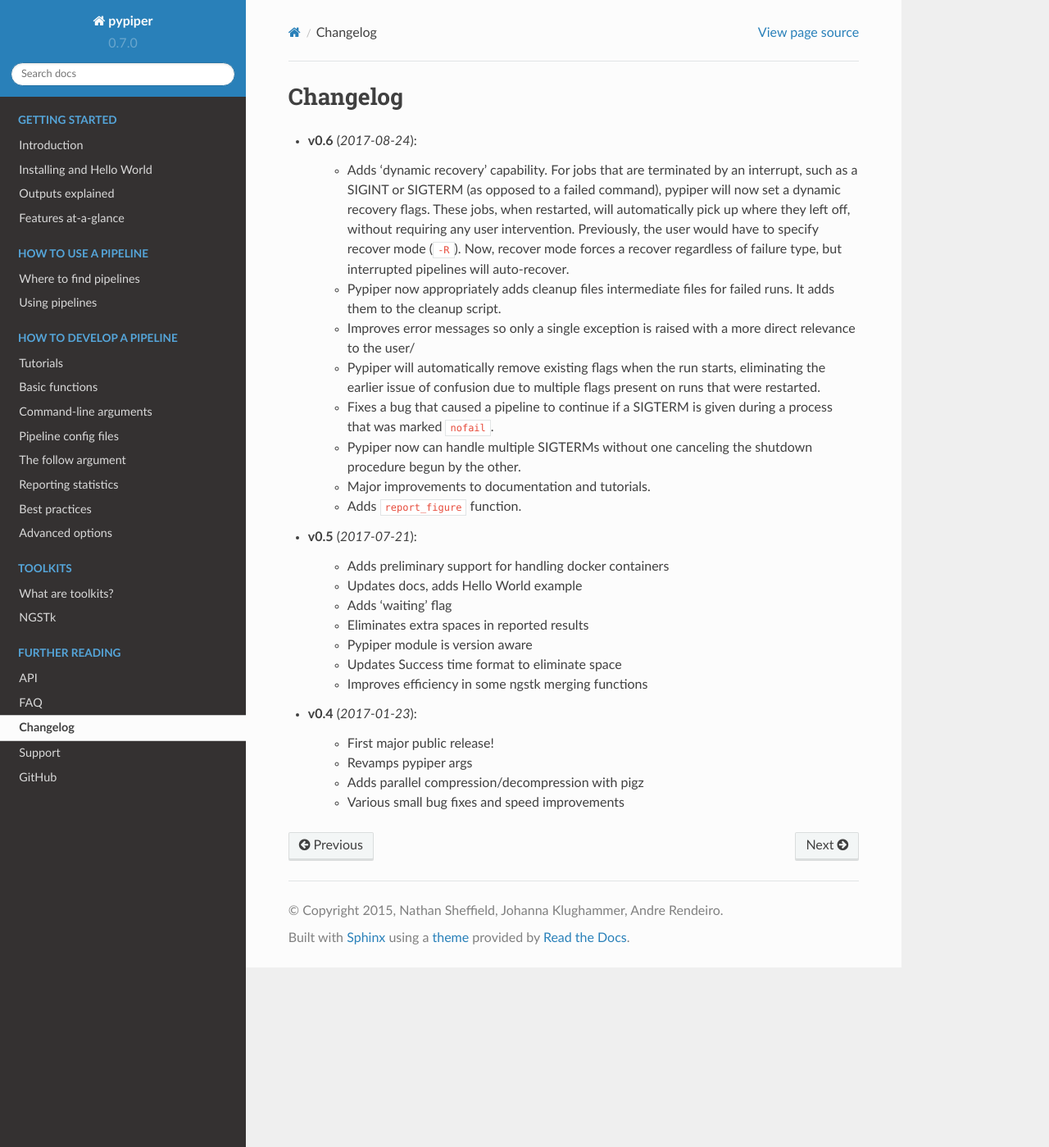
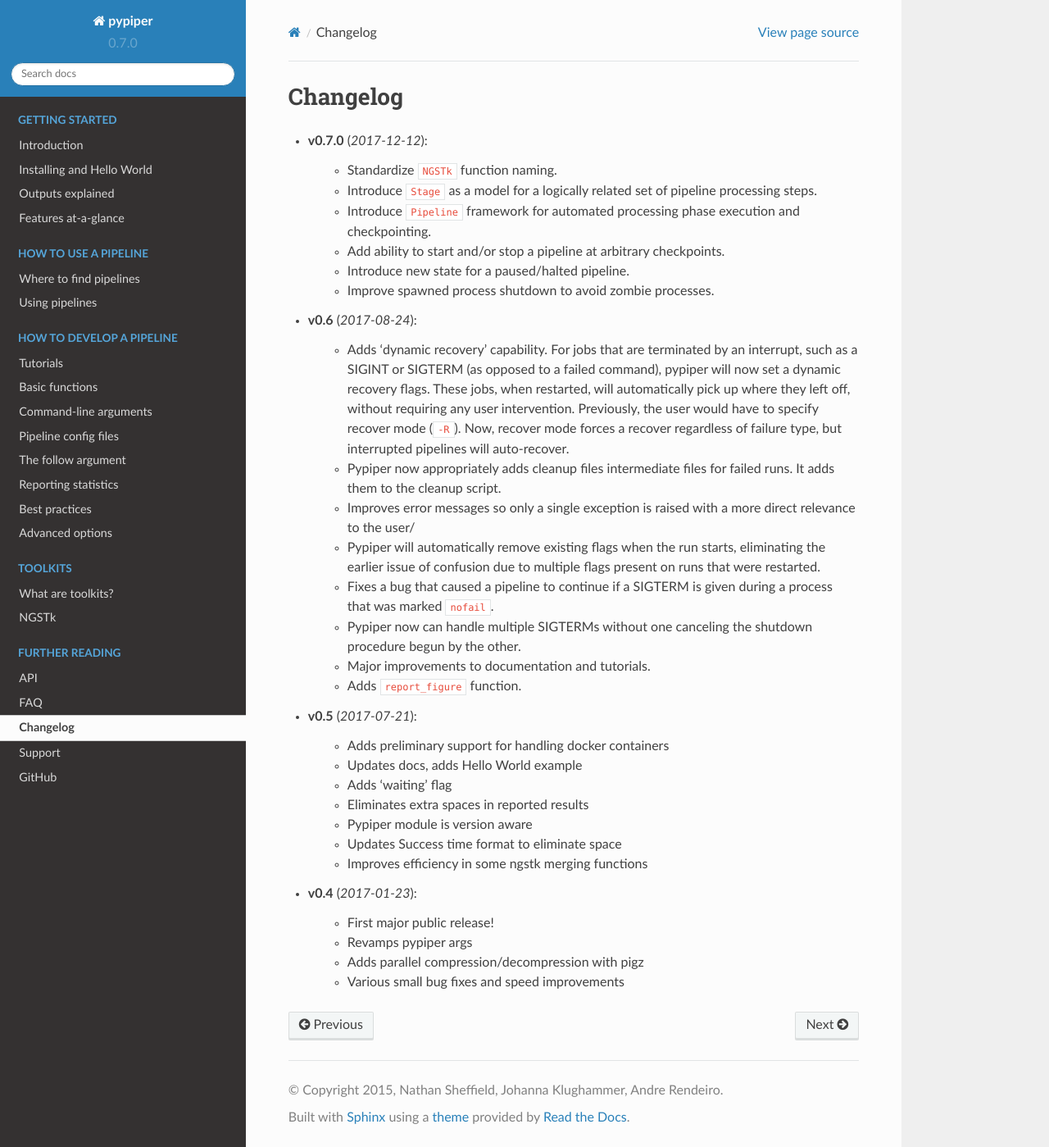
Before and after one commit to databio/pypiper, a Sphinx documentation site: the page built from doc/source/changelog.rst, in a window 1280 px wide and 1399 px high. Shown: the whole window at 82% size. Built offline with Sphinx 7.4.7 and the Read the Docs theme 2.0.0, drawn with Linux system fonts in a browser that asks for light colours.

Commit message:
udpate changelog for new version

```diff
--- a/doc/source/changelog.rst
+++ b/doc/source/changelog.rst
@@ -1,5 +1,19 @@
 Changelog
 ******************************
+
+- **v0.7.0** (*2017-12-12*):
+
+    - Standardize ``NGSTk`` function naming.
+
+    - Introduce ``Stage`` as a model for a logically related set of pipeline processing steps.
+
+    - Introduce ``Pipeline`` framework for automated processing phase execution and checkpointing.
+
+    - Add ability to start and/or stop a pipeline at arbitrary checkpoints.
+
+    - Introduce new state for a paused/halted pipeline.
+
+    - Improve spawned process shutdown to avoid zombie processes.
 
 - **v0.6** (*2017-08-24*):
 
```
